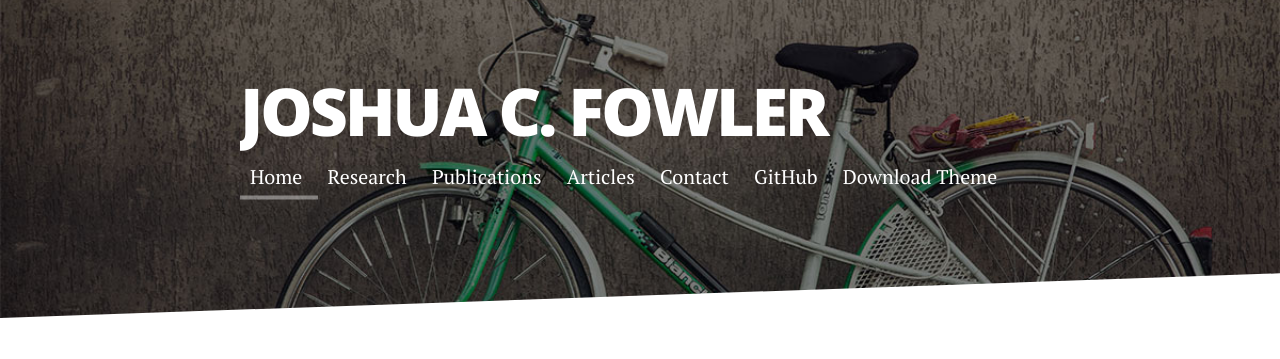
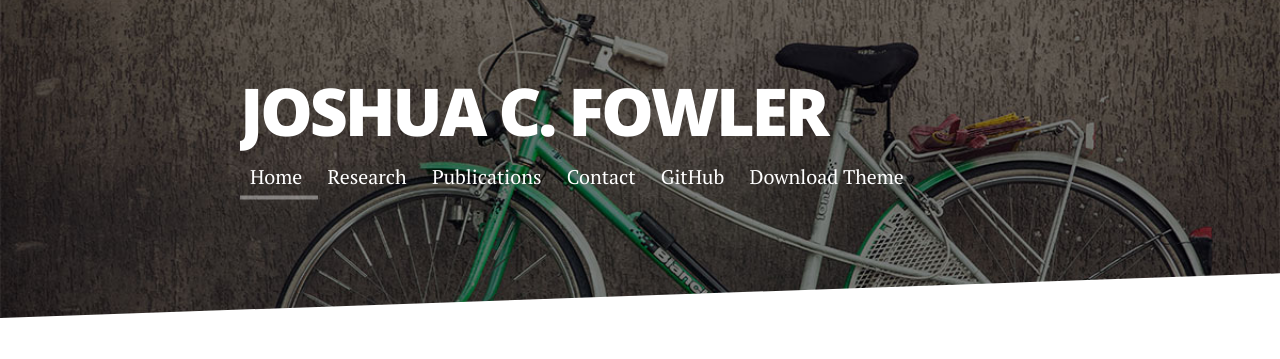
Before and after one commit to joshuacfowler/joshuacfowler.github.io, a Jekyll site: the page built from index.html, in a window 1280 px wide. Shown: the top 359 px of the page. Built offline with Jekyll 4.4.1, drawn with Linux system fonts in a browser that asks for light colours; nearby versions of some CDN libraries; the list of posts is cut into pages by our own code.

Commit message:
Update _config.yml

```diff
--- a/_config.yml
+++ b/_config.yml
@@ -18,8 +18,6 @@ navigation:
     url: /research
   - title: Publications
     url: /publications
-  - title: Articles
-    url: /articles
   - title: Contact
     url: /contact
 
```
